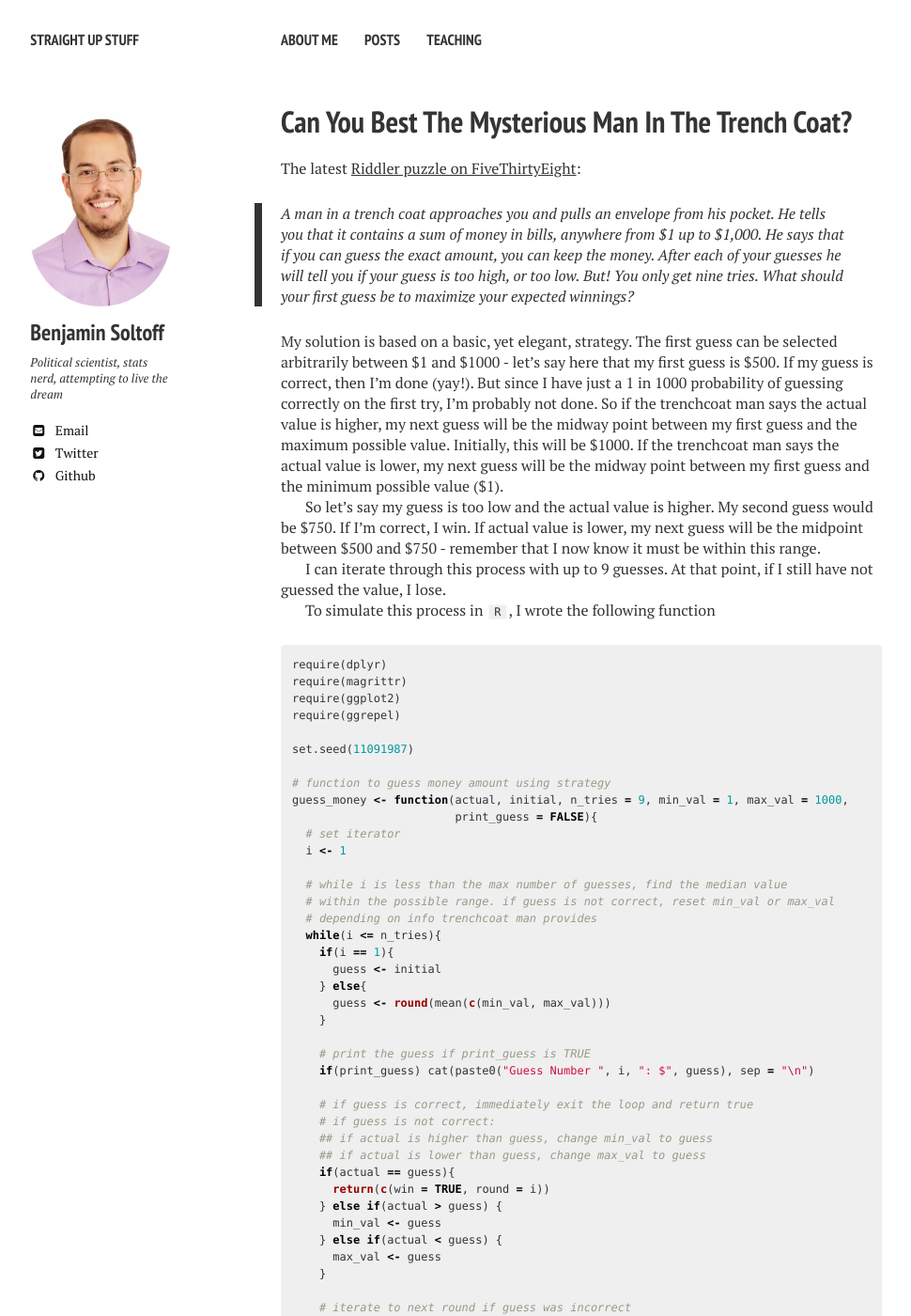
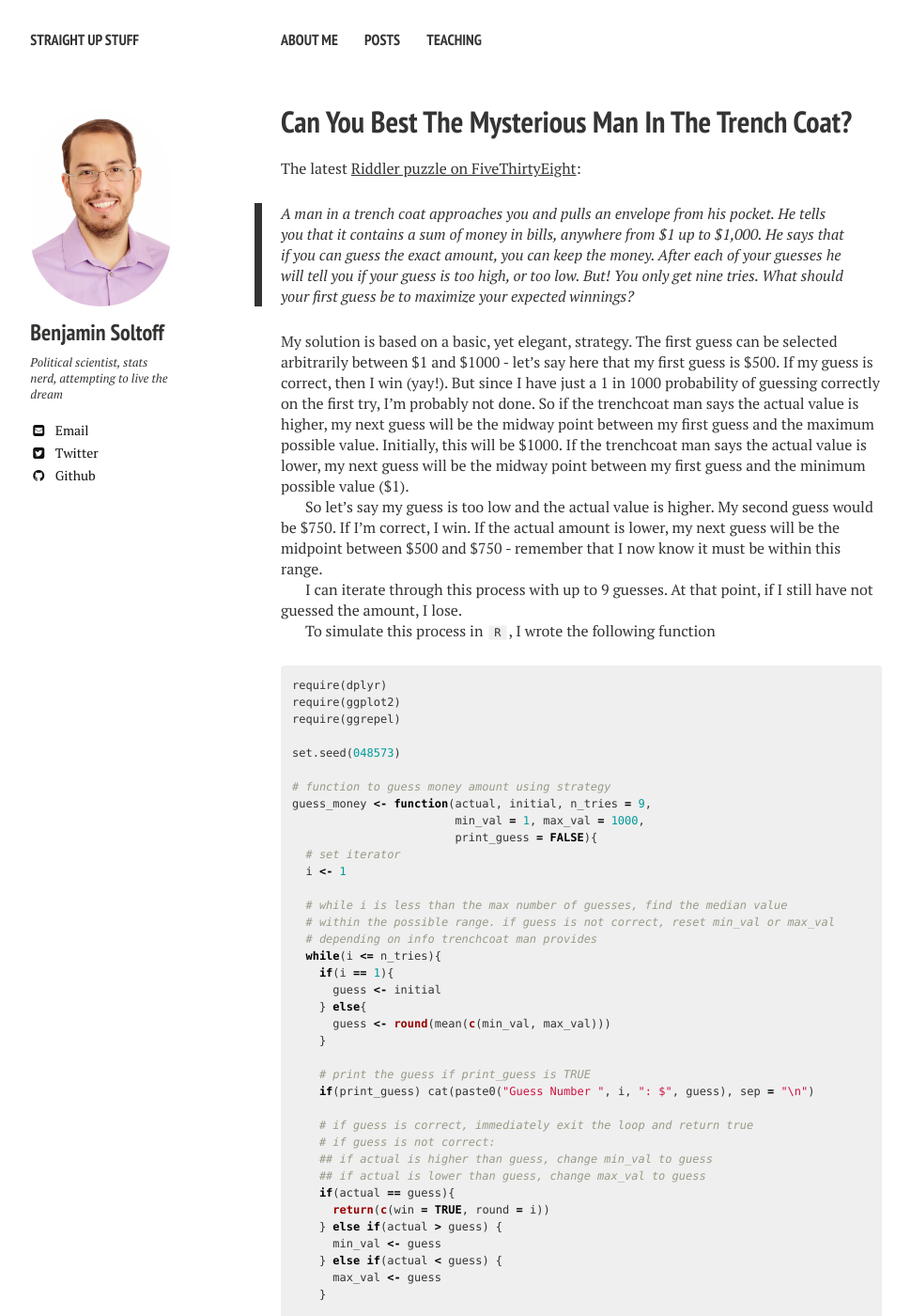
Before and after one commit to bensoltoff/old-bensoltoff.github.io, a Jekyll site: the page built from _posts/2016-03-20-can-you-best-the-mysterious-man-in-the-trench-coat.md, in a window 1280 px wide and 1400 px high. Shown: the whole window at 94% size, without its empty margins (21-991 px from the left). Built offline with Jekyll 4.4.1, drawn with Linux system fonts in a browser that asks for light colours; nearby versions of some CDN libraries; library files that are not in the unit come from our copies; some of the changed text lies outside the part shown.

Commit message:
Revisions to post

```diff
--- a/_posts/2016-03-20-can-you-best-the-mysterious-man-in-the-trench-coat.md
+++ b/_posts/2016-03-20-can-you-best-the-mysterious-man-in-the-trench-coat.md
@@ -15,25 +15,25 @@
 
 > A man in a trench coat approaches you and pulls an envelope from his pocket. He tells you that it contains a sum of money in bills, anywhere from $1 up to $1,000. He says that if you can guess the exact amount, you can keep the money. After each of your guesses he will tell you if your guess is too high, or too low. But! You only get nine tries. *What should your first guess be to maximize your expected winnings?*
 
-My solution is based on a basic, yet elegant, strategy. The first guess can be selected arbitrarily between $1 and $1000 - let's say here that my first guess is $500. If my guess is correct, then I'm done (yay!). But since I have just a 1 in 1000 probability of guessing correctly on the first try, I'm probably not done. So if the trenchcoat man says the actual value is higher, my next guess will be the midway point between my first guess and the maximum possible value. Initially, this will be $1000. If the trenchcoat man says the actual value is lower, my next guess will be the midway point between my first guess and the minimum possible value ($1).
+My solution is based on a basic, yet elegant, strategy. The first guess can be selected arbitrarily between $1 and $1000 - let's say here that my first guess is $500. If my guess is correct, then I win (yay!). But since I have just a 1 in 1000 probability of guessing correctly on the first try, I'm probably not done. So if the trenchcoat man says the actual value is higher, my next guess will be the midway point between my first guess and the maximum possible value. Initially, this will be $1000. If the trenchcoat man says the actual value is lower, my next guess will be the midway point between my first guess and the minimum possible value ($1).
 
-So let's say my guess is too low and the actual value is higher. My second guess would be $750. If I'm correct, I win. If actual value is lower, my next guess will be the midpoint between $500 and $750 - remember that I now know it must be within this range.
+So let's say my guess is too low and the actual value is higher. My second guess would be $750. If I'm correct, I win. If the actual amount is lower, my next guess will be the midpoint between $500 and $750 - remember that I now know it must be within this range.
 
-I can iterate through this process with up to 9 guesses. At that point, if I still have not guessed the value, I lose.
+I can iterate through this process with up to 9 guesses. At that point, if I still have not guessed the amount, I lose.
 
 To simulate this process in `R`, I wrote the following function
 
 
 {% highlight r %}
 require(dplyr)
-require(magrittr)
 require(ggplot2)
 require(ggrepel)
 
-set.seed(11091987)
+set.seed(048573)
 
 # function to guess money amount using strategy
-guess_money <- function(actual, initial, n_tries = 9, min_val = 1, max_val = 1000,
+guess_money <- function(actual, initial, n_tries = 9,
+                        min_val = 1, max_val = 1000,
                         print_guess = FALSE){
   # set iterator
   i <- 1
@@ -131,9 +131,9 @@
 ##     0     9
 {% endhighlight %}
 
-Clearly not the best initial guess. I wasted my first guess and ended up not winning the money. But how do we know which initial guess provides the highest *expected value*? That is, the initial guess that maximizes my potential winnings regardless of the actual amount of money held by the trenchcoat man?
+Clearly not the best initial guess. I wasted my first guess and ended up not winning the money. But how do we know which initial guess provides the highest *[expected value](https://en.wikipedia.org/wiki/Expected_value)*? That is, the initial guess that maximizes my potential winnings regardless of the actual amount of money held by the trenchcoat man?
 
-To answer that question, I can calculate the results for every potential initial guess (each integer between 1 and 1000) and every potential actual amount of money (again, each integer between 1 and 1000). This results in 1,000,000 different outcomes. From there, we can calculate the average winnings for each initial guess. These average winnings are the expected value, or what we might expect to win.
+To answer that question, I calculate the results for every potential initial guess (each integer between 1 and 1000) and every potential actual amount of money (again, each integer between 1 and 1000). This results in 1,000,000 different potential game states. From there, we can calculate the average winnings for each initial guess. These average winnings are the expected value, or what we might expect to win if we always use that amount for the initial guess.
 
 In order to do this in `R`, I use the `Vectorize` function to expand my original function to work with multiple game states.
 
@@ -172,8 +172,10 @@
 
 
 {% highlight r %}
-result <- with(data, Vectorize(guess_money)(actual = actual, initial = guess,
-                                            min_val = min_val, max_val = max_val))
+result <- with(data, Vectorize(guess_money)(actual = actual,
+                                            initial = guess,
+                                            min_val = min_val,
+                                            max_val = max_val))
 
 both <- bind_cols(data, t(result) %>%
                     as.data.frame)
@@ -311,9 +313,11 @@
   data <- expand.grid(actual = actual_vals, guess = guess_vals) %>%
     tbl_df
 
-  result <- with(data, Vectorize(guess_money)(actual = actual, initial = guess,
+  result <- with(data, Vectorize(guess_money)(actual = actual,
+                                              initial = guess,
                                               n_tries = n_tries,
-                                              min_val = min_val, max_val = max_val))
+                                              min_val = min_val,
+                                              max_val = max_val))
 
   both <- bind_cols(data, t(result) %>%
                       as.data.frame) %>%
@@ -344,8 +348,9 @@
                           group = n_tries, color = n_tries)) +
   geom_line() +
   geom_point(data = tries_all_exp_max) +
-  geom_label_repel(data = tries_all_exp_max, aes(label = paste0("$", guess)),
-            show.legend = FALSE) +
+  geom_label_repel(data = tries_all_exp_max,
+                   aes(label = paste0("$", guess)),
+                   show.legend = FALSE) +
   scale_x_continuous(labels = scales::dollar) +
   scale_y_continuous(labels = scales::dollar) +
   scale_color_discrete(guide = guide_legend(reverse = TRUE)) +
```
Also changed, not shown: other parts of _posts/2016-03-20-can-you-best-the-mysterious-man-in-the-trench-coat.md (+3 -3 lines), _R/2016-03-20-can-you-best-the-mysterious-man-in-the-trench-coat.Rmd (+22 -17 lines).
